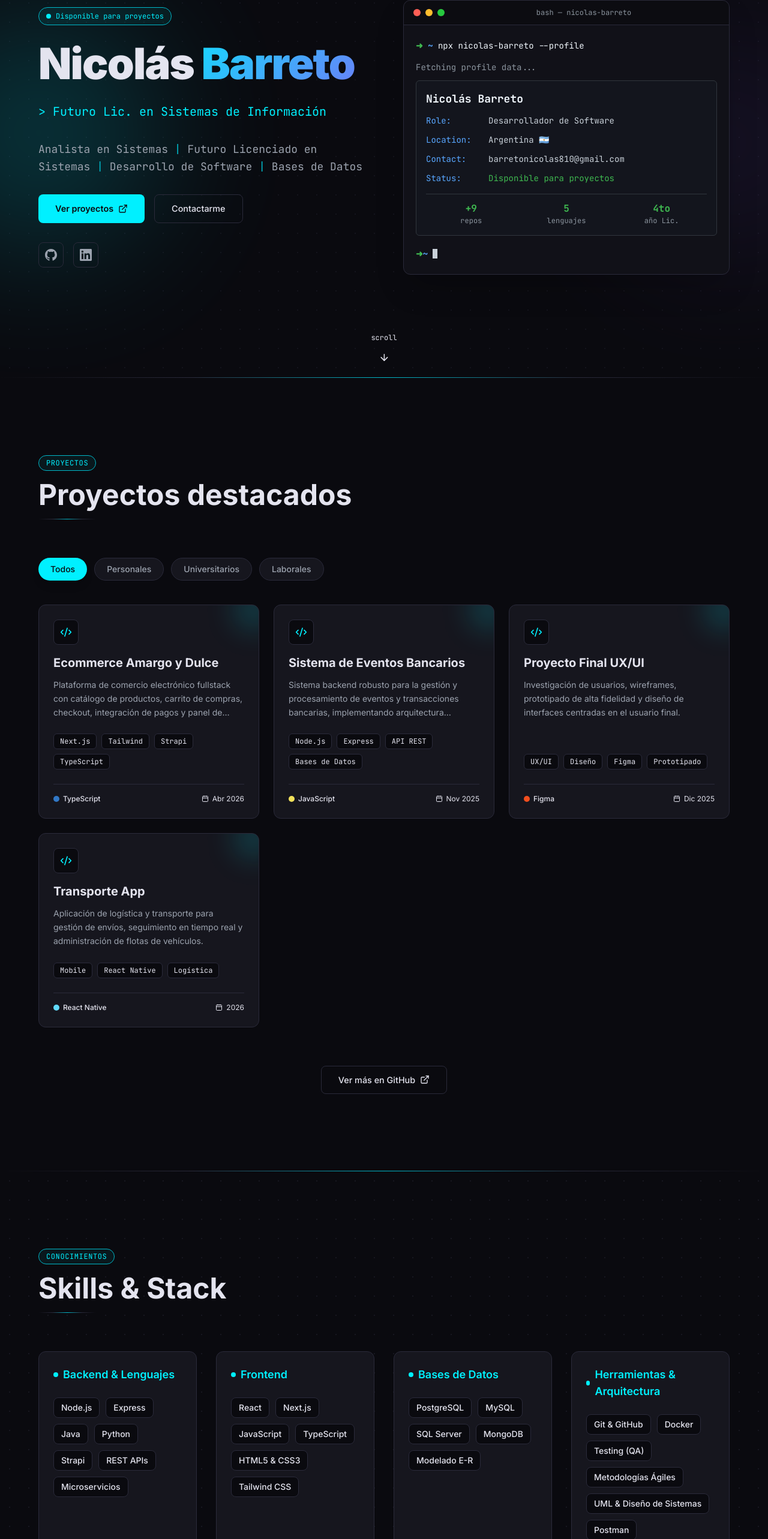
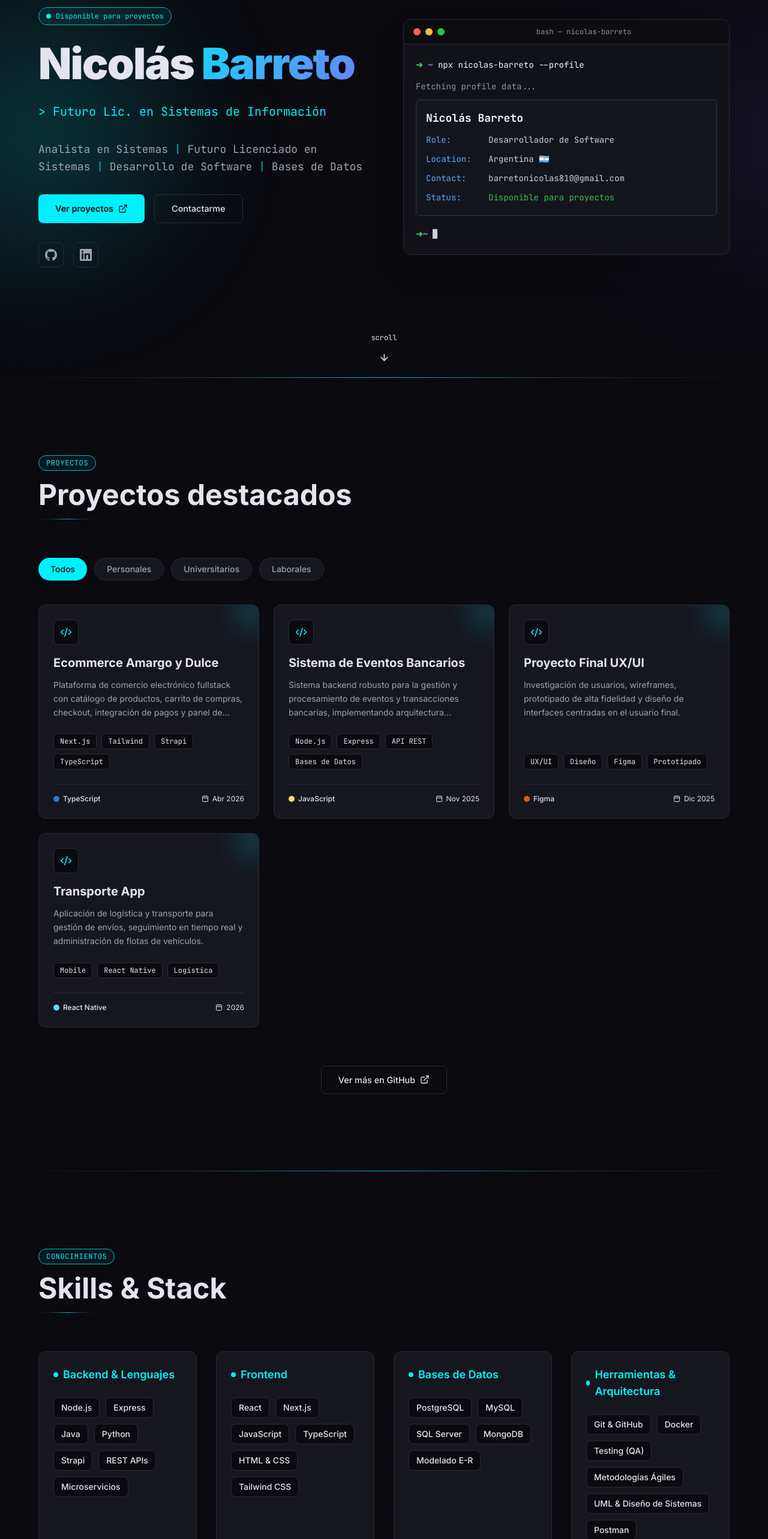
Before and after one commit to NicolasBarreto79/mi-portafolio, a Next.js app: page / in a window 1280 px wide. Shown: the part 171-2737 px from the top of the page at 60% size. Built offline with nearby package versions, Linux system fonts and the light colour scheme.

Commit message:
fix: quitar metricas terminal, html&css, simplificar sobre mi

```diff
--- a/src/components/About.tsx
+++ b/src/components/About.tsx
@@ -22,11 +22,9 @@ export default function About() {
           <ScrollReveal direction="left">
             <div className="space-y-6">
               <p className="text-lg md:text-xl leading-relaxed" style={{ color: "var(--color-text-primary)" }}>
-                Tengo 22 años y soy de Concepción del Uruguay, Entre Ríos, Argentina. Actualmente curso el cuarto año de la <strong style={{ color: "var(--color-accent)" }}>Licenciatura en Sistemas de Información</strong>, con orientación en desarrollo de software, bases de datos y análisis funcional.
+                Tengo 22 años y soy de Concepción del Uruguay, Entre Ríos, Argentina. Actualmente curso el cuarto año de la <strong style={{ color: "var(--color-accent)" }}>Licenciatura en Sistemas de Información</strong>.
               </p>
-              <p className="text-base md:text-lg leading-relaxed" style={{ color: "var(--color-text-secondary)" }}>
-                Consolido mis conocimientos a través de proyectos personales y cursos orientados al desarrollo real. Me interesa construir soluciones tecnológicas prácticas, con foco en la calidad del código, el modelado de datos y la eficiencia del sistema.
-              </p>
+
             </div>
           </ScrollReveal>
 
--- a/src/components/Hero.tsx
+++ b/src/components/Hero.tsx
@@ -111,12 +111,7 @@ export default function Hero() {
                   <div className="flex gap-2 mb-1"><span className="text-[#58a6ff] w-24">Role:</span> <span className="text-[#c9d1d9]">Desarrollador de Software</span></div>
                   <div className="flex gap-2 mb-1"><span className="text-[#58a6ff] w-24">Location:</span> <span className="text-[#c9d1d9]">Argentina 🇦🇷</span></div>
                   <div className="flex gap-2 mb-1"><span className="text-[#58a6ff] w-24">Contact:</span> <span className="text-[#c9d1d9]">barretonicolas810@gmail.com</span></div>
-                  <div className="flex gap-2 mb-1"><span className="text-[#58a6ff] w-24">Status:</span> <span className="text-[#3fb950]">Disponible para proyectos</span></div>
-                  <div className="mt-3 pt-3 border-t border-[#30363d] grid grid-cols-3 gap-2 text-center">
-                    <div><div className="text-[#3fb950] font-bold text-base">+9</div><div className="text-[#8b949e] text-xs">repos</div></div>
-                    <div><div className="text-[#3fb950] font-bold text-base">5</div><div className="text-[#8b949e] text-xs">lenguajes</div></div>
-                    <div><div className="text-[#3fb950] font-bold text-base">4to</div><div className="text-[#8b949e] text-xs">año Lic.</div></div>
-                  </div>
+                  <div className="flex gap-2"><span className="text-[#58a6ff] w-24">Status:</span> <span className="text-[#3fb950]">Disponible para proyectos</span></div>
                 </div>
                 <div className="mt-4 flex items-center">
                   <span className="text-[#3fb950] font-bold">➜</span> <span className="text-[#58a6ff] font-bold">~</span> <span className="animate-pulse w-2 h-4 bg-[#c9d1d9] ml-2 inline-block"></span>
--- a/src/lib/constants.ts
+++ b/src/lib/constants.ts
@@ -44,7 +44,7 @@ export const SKILLS: SkillCategory[] = [
       { name: "Next.js", icon: "", level: 75 },
       { name: "JavaScript", icon: "", level: 90 },
       { name: "TypeScript", icon: "", level: 75 },
-      { name: "HTML5 & CSS3", icon: "", level: 95 },
+      { name: "HTML & CSS", icon: "", level: 95 },
       { name: "Tailwind CSS", icon: "", level: 85 },
     ],
   },
```
